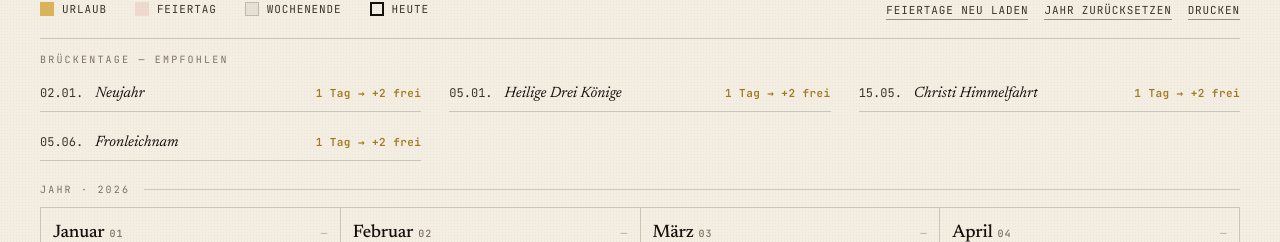
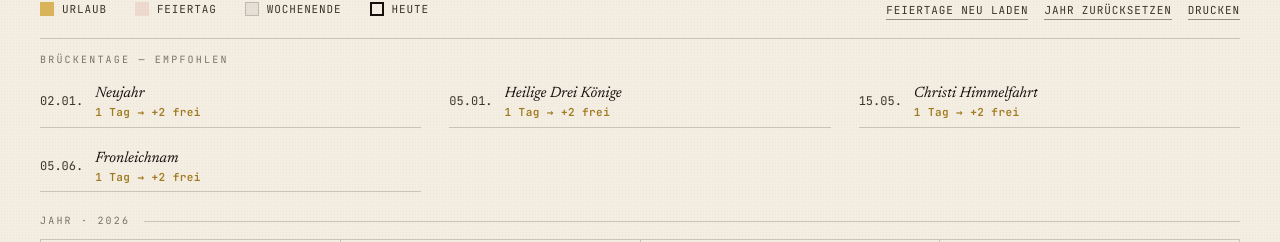
Before and after one commit to tim-hilde/urlaubsplaner, a React (Vite) app: page / in a window 1280 px wide. Shown: the part 240-482 px from the top of the page. Built offline with nearby package versions, Linux system fonts and the light colour scheme; no server answers.

Commit message:
Fix bridge item layout: 2-row grid, date spans both rows

```diff
--- a/src/styles.css
+++ b/src/styles.css
@@ -519,9 +519,10 @@
     gap: 14px 28px;
   }
   .bridge {
-    display: flex;
-    align-items: baseline;
-    gap: 12px;
+    display: grid;
+    grid-template-columns: auto 1fr;
+    grid-template-rows: auto auto;
+    column-gap: 12px;
     cursor: pointer;
     padding: 6px 0;
     border-bottom: 1px solid var(--hair);
@@ -529,30 +530,34 @@
   }
   .bridge:hover { background: rgba(20,17,13,0.03); }
   .bridge .b-date {
+    grid-row: 1 / 3;
     font-family: var(--mono);
     font-size: 12px;
     color: var(--ink-2);
     font-feature-settings: "tnum";
     white-space: nowrap;
-    flex-shrink: 0;
+    align-self: center;
   }
   .bridge .b-name {
+    grid-column: 2;
+    grid-row: 1;
     font-family: var(--serif);
     font-style: italic;
     font-size: 15px;
     color: var(--ink);
-    flex: 1;
-    min-width: 0;
+    white-space: nowrap;
+    overflow: hidden;
+    text-overflow: ellipsis;
   }
   .bridge .b-ratio {
+    grid-column: 2;
+    grid-row: 2;
     font-family: var(--mono);
     font-size: 11px;
     color: var(--gold);
     font-weight: 600;
     font-feature-settings: "tnum";
     letter-spacing: 0.04em;
-    white-space: nowrap;
-    flex-shrink: 0;
   }
   .bridge.applied .b-ratio { color: var(--ink-3); }
   .bridge.applied .b-name { color: var(--ink-3); }
```
